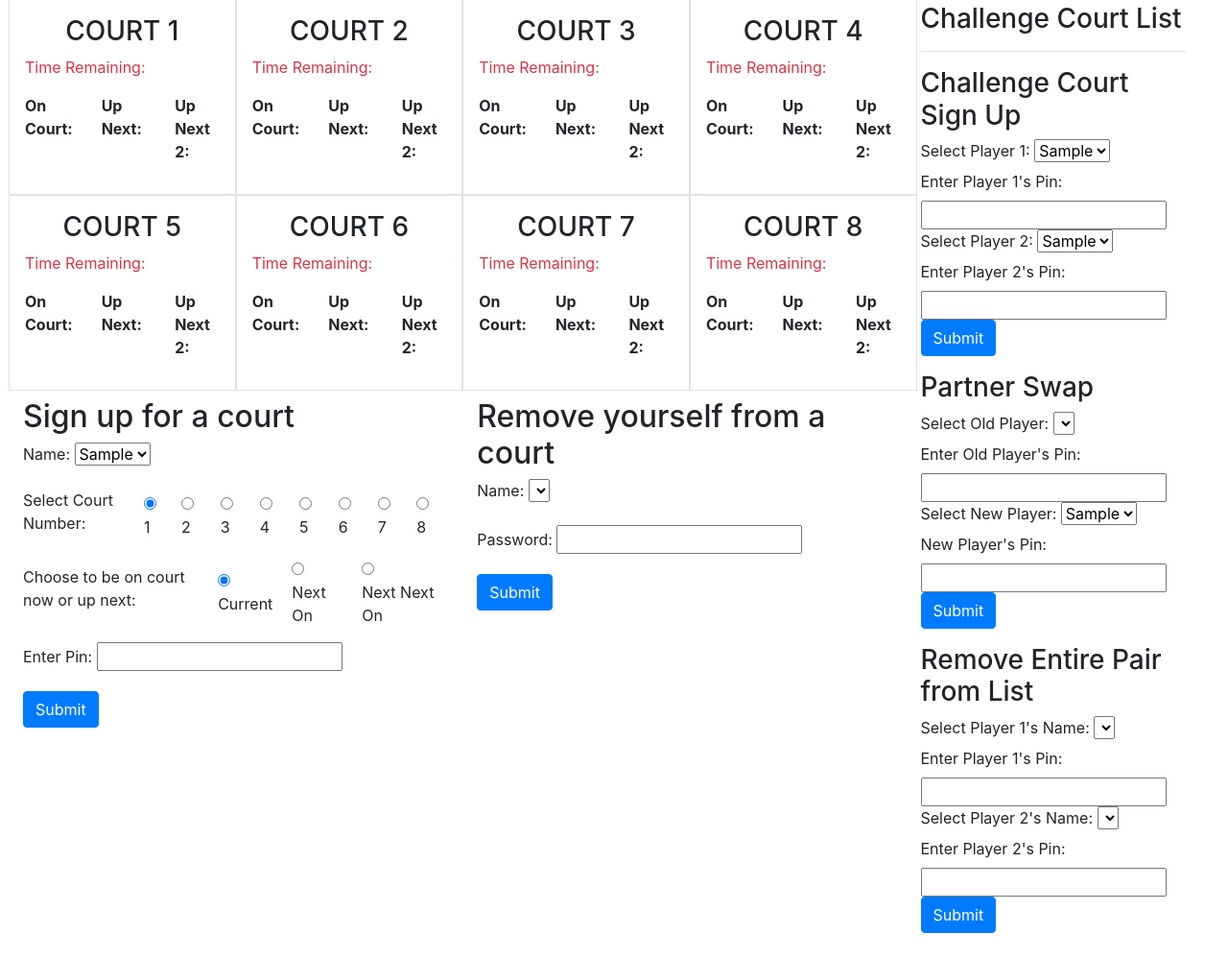
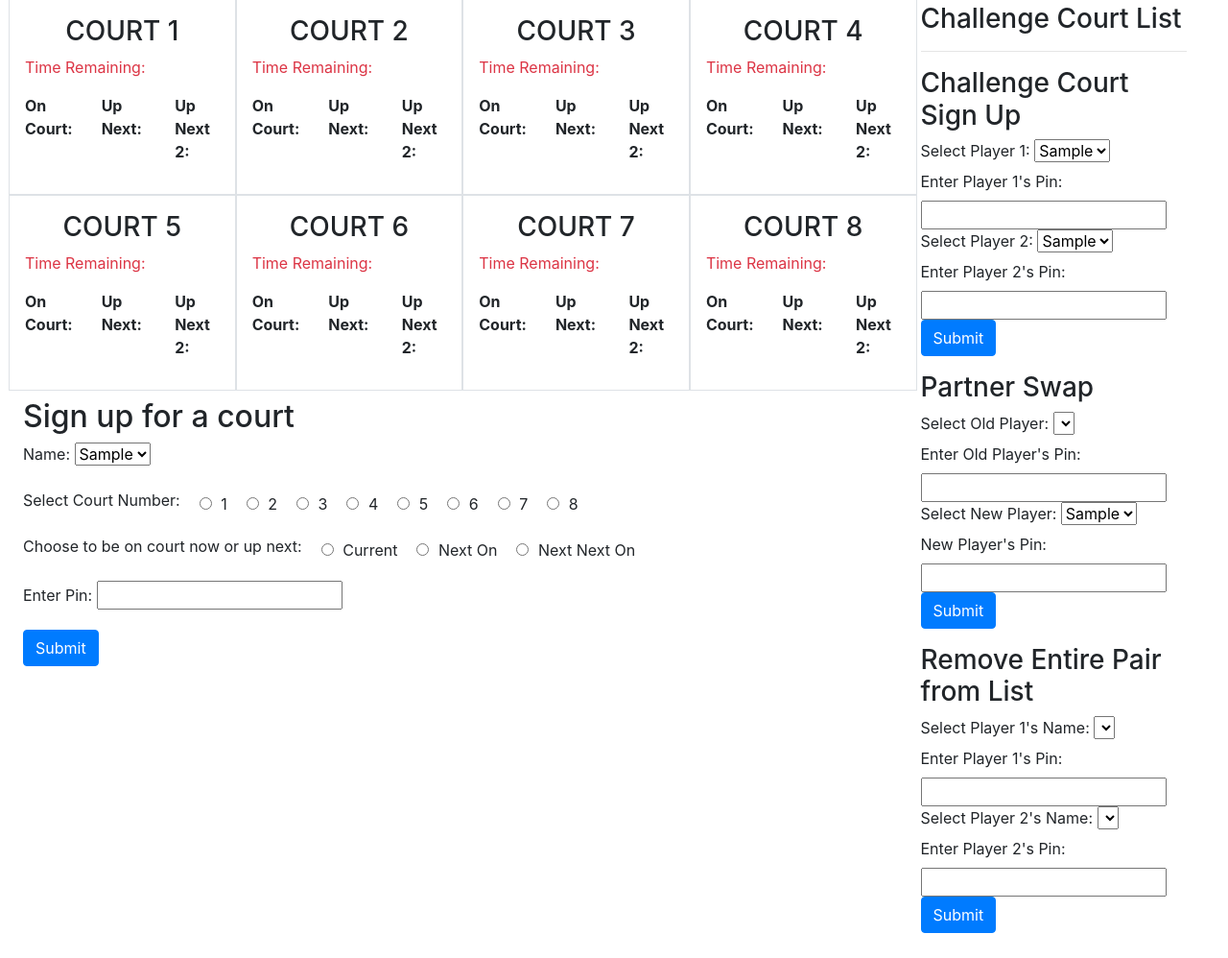
Before and after one commit to twzhuang/courtReg, a Flask app: page / in a window 1280 px wide. Shown: the part 160-1158 px from the top of the page at 96% size. Run offline with Flask 2, Linux system fonts and the light colour scheme; the visitor is signed in with stand-in values (Sample User, id 1); tables that the repository leaves empty or names only in its code hold one stand-in row (values such as "Sample post"); data that the repository does not hold is empty; some libraries are stand-ins or nearby versions.

Commit message:
Add files via upload

```diff
--- a/templates/index.html
+++ b/templates/index.html
@@ -104,7 +104,7 @@
                         <div class="form-check form-check-inline">
                             <label>Select Court Number:</label>
                             <div class="form-check">
-                                <input type="radio" class="form-check-input" id="radioCourt1" name="courtNum" value="court1" checked>
+                                <input type="radio" class="form-check-input" id="radioCourt1" name="courtNum" value="court1" required>
                                 <label class="form-check-label" for="radioCourt1">1</label>
                             </div>
                             <div class="form-check">
@@ -141,7 +141,7 @@
                         <div class="form-check form-check-inline">
                             <label>Choose to be on court now or up next: </label>
                             <div class="form-check">
-                                <input type="radio" class="form-check-input" id="radioCurrent" name="current_or_next" value="current" checked>
+                                <input type="radio" class="form-check-input" id="radioCurrent" name="current_or_next" value="current" required>
                                 <label class="form-check-label" for="radioCurrent">Current</label>
                             </div>
                             <div class="form-check">
@@ -161,7 +161,7 @@
                     <input type="submit" class="btn btn-primary">
                 </form>
 
-                <form class="col" action="/removeUserFromCourt" method="post">
+                <!-- <form class="col" action="/removeUserFromCourt" method="post">
                     <h2>Remove yourself from a court</h2>
                     {% with messages = get_flashed_messages(category_filter=["removeerror"]) %}
                     {% if messages %}
@@ -185,7 +185,7 @@
                         <input type="number" id="userPinRemove" name="userPinRemove" required>
                     </p>
                     <input type="submit" class="btn btn-primary">
-                </form>
+                </form> -->
             </div>
         </div>
         <div class="p-1 col-3">
@@ -238,7 +238,7 @@
                     <div class="row m-1">
                         <p>Challengers: {{challenge["listofplayers"][1][0]}} and {{challenge["listofplayers"][1][1]}}</p>
                         <form action="/challengerswon" method="post" class="d-inline ml-1">
-                            <input type="submit" value="Remove" class="btn-danger">
+                            <input type="submit" value="Remove" class="btn btn-danger">
                         </form>
                     </div>
                     {% endif %}
```
Also changed, not shown: templates/admin.html (line endings or trailing spaces), templates/login.html (line endings or trailing spaces).
